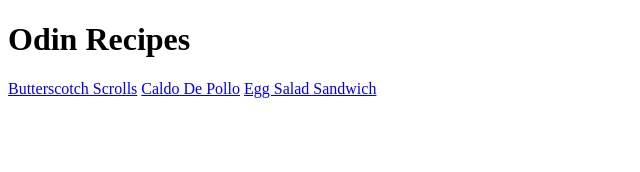
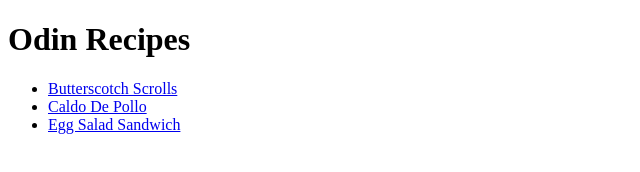
Before and after one commit to NeedInput/odin-recipes, a plain HTML site: page index.html in a window 1280 px wide. Shown: the whole page, without its empty margins (0-640 px from the left). Drawn offline with Linux system fonts and the light colour scheme.

Commit message:
Updated Recipe links to a list

```diff
--- a/index.html
+++ b/index.html
@@ -7,9 +7,11 @@
     <body>
         <h1>Odin Recipes</h1>
 
-        <a href="./recipes/butterscotch-scrolls.html">Butterscotch Scrolls</a>
-        <a href="./recipes/caldo-de-pollo.html">Caldo De Pollo</a>
-        <a href="./recipes/egg-salad-sandwich.html">Egg Salad Sandwich</a>
+        <ul>
+            <li><a href="./recipes/butterscotch-scrolls.html">Butterscotch Scrolls</a></li>
+            <li><a href="./recipes/caldo-de-pollo.html">Caldo De Pollo</a></li>
+            <li><a href="./recipes/egg-salad-sandwich.html">Egg Salad Sandwich</a></li>
+        </ul>
 
     </body>
 </html>
```
